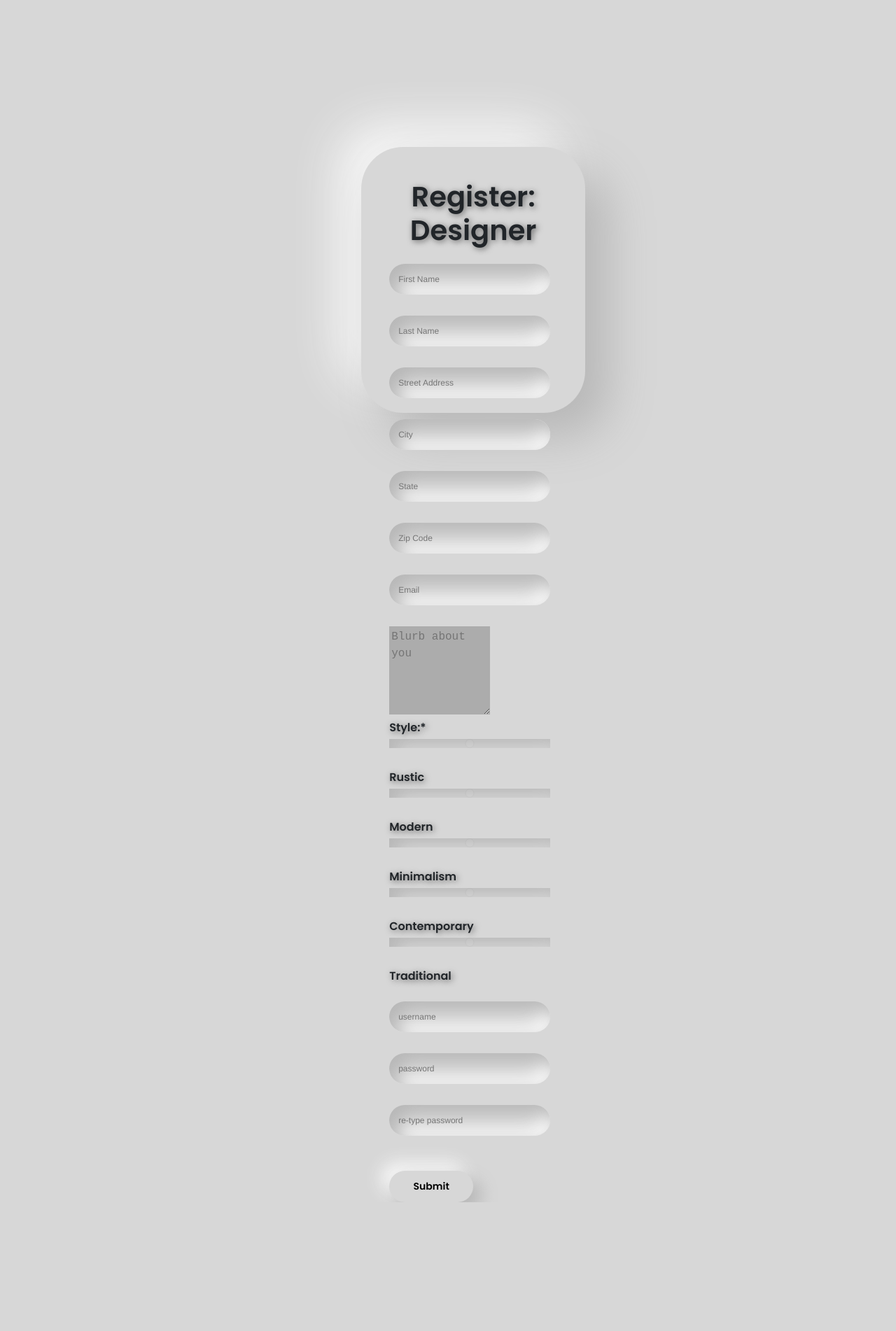
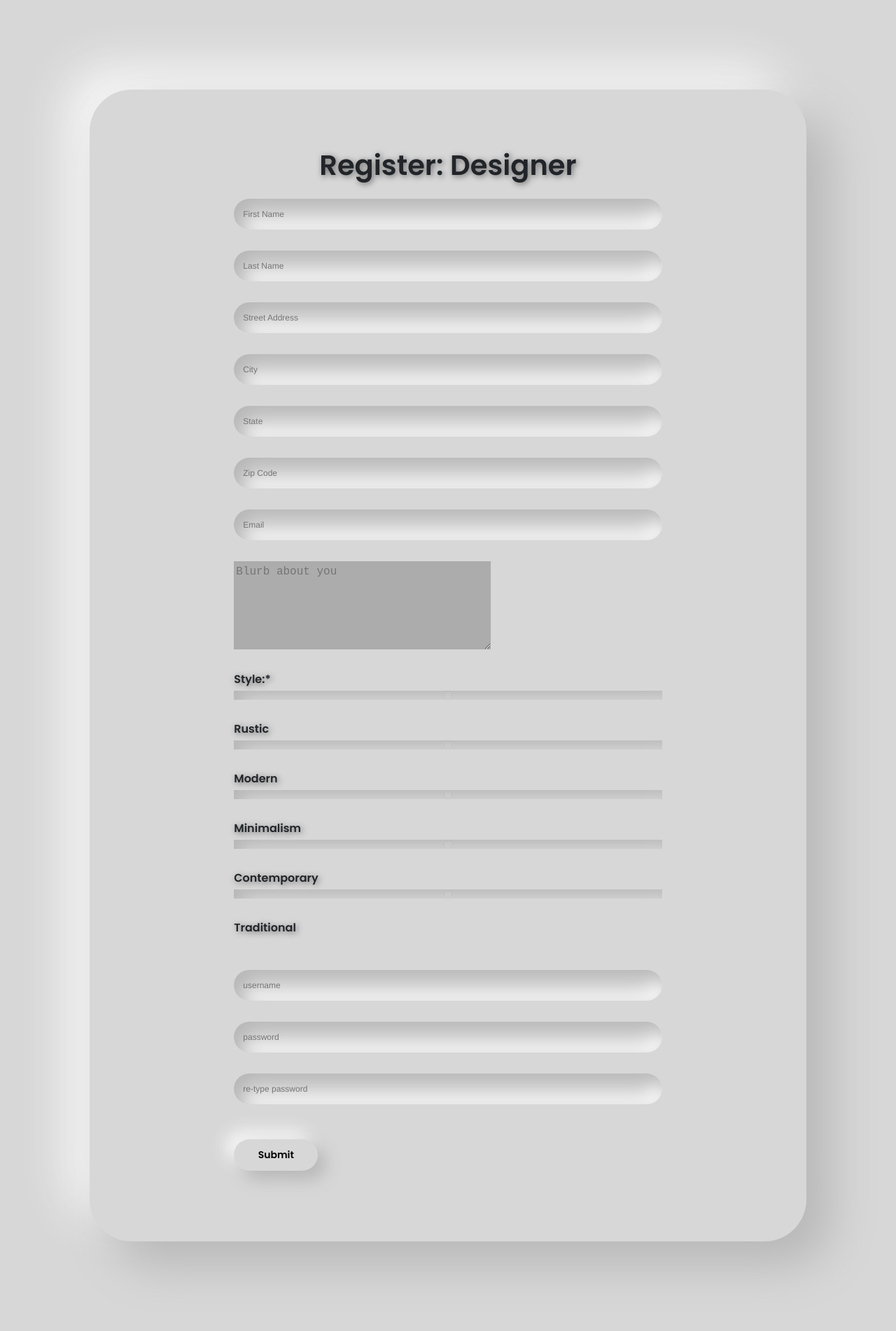
Before and after one commit to perrinjoseph/indy., a PHP site: page /indy/designerRegistration.php in a window 1280 px wide. Shown: the part 89-1991 px from the top of the page at 70% size. Before the commit the page ends 1807 px from the top, so only its background shows below. Run offline with PHP 8.4, Linux system fonts and the light colour scheme; data that the repository does not hold is empty; some libraries are stand-ins or nearby versions.

Commit message:
Added css for the register pages

```diff
--- a/designerRegistration.php
+++ b/designerRegistration.php
@@ -8,6 +8,7 @@
 <html xmlns="http://www.w3.org/1999/xhtml">
 
 <head>
+
     <meta charset="utf-8">
     <meta name="viewport" content="width=device-width, initial-scale=1, shrink-to-fit=no">
     <meta name="description" content="">
@@ -21,6 +22,8 @@
     <!-- Bootstrap core CSS -->
     <link rel="stylesheet" href="https://stackpath.bootstrapcdn.com/bootstrap/4.5.2/css/bootstrap.min.css" integrity="sha384-JcKb8q3iqJ61gNV9KGb8thSsNjpSL0n8PARn9HuZOnIxN0hoP+VmmDGMN5t9UJ0Z" crossorigin="anonymous">
     <link href="style.css" rel="stylesheet">
+    <link href="registerpage.css" rel="stylesheet">
+
 </head>
 
 <body>
@@ -49,21 +52,21 @@
         </div>
     </nav>
 
-    <div class="row">
+    <div  class="row" id="registerStyles">
 
         <div class="form">
             <form action ="designerRegistration.php" method="post">
 
                 <h1>Register: Designer</h1>
-                <input type="text" name="fname" placeholder="First Name" required />
-                <input type="text" name="lname" placeholder="Last Name" required />
-                <input type="text" name="street" placeholder="Street Address" required />
-                <input type="text" name="city" placeholder="City" required />
-                <input type="text" name="state" placeholder="State" required />
-                <input type="text" name="zip" placeholder="Zip Code" required />
-                <input type="text" name="email" placeholder="Email" required />
+                <input type="text" name="fname" placeholder="First Name" required /><br>
+                <input type="text" name="lname" placeholder="Last Name" required /><br>
+                <input type="text" name="street" placeholder="Street Address" required /><br>
+                <input type="text" name="city" placeholder="City" required /><br>
+                <input type="text" name="state" placeholder="State" required /><br>
+                <input type="text" name="zip" placeholder="Zip Code" required /><br>
+                <input type="text" name="email" placeholder="Email" required /><br>
 
-                <textarea name="aboutme" rows="5" cols="40" placeholder="Blurb about you" required></textarea>
+                <textarea name="aboutme" rows="5" cols="40"  placeholder="Blurb about you" required></textarea><br>
 
 
                 <br>
@@ -86,16 +89,19 @@
                         }
                     }
                 ?>
-                Style:<span class="error">* <?php echo $styleError;?></span>
-                <input type="radio" name="style" <?php if (isset($style) && $style=="rustic") echo "checked";?> value="rustic">Rustic
 
-                <input type="radio" name="style" <?php if (isset($style) && $style=="modern") echo "checked";?> value="modern">Modern
+                Style:<span class="error">* <?php echo $styleError;?></span><br>
 
-                <input type="radio" name="style" <?php if (isset($style) && $style=="minimalism") echo "checked";?> value="minimalism">Minimalism
+                <input type="radio" name="style" <?php if (isset($style) && $style=="rustic") echo "checked";?> value="rustic">Rustic<br>
 
-                <input type="radio" name="style" <?php if (isset($style) && $style=="contemporary") echo "checked";?> value="contemporary">Contemporary
+                <input type="radio" name="style" <?php if (isset($style) && $style=="modern") echo "checked";?> value="modern">Modern<br>
 
-                <input type="radio" name="style" <?php if (isset($style) && $style=="traditional") echo "checked";?> value="traditional">Traditional
+                <input type="radio" name="style" <?php if (isset($style) && $style=="minimalism") echo "checked";?> value="minimalism">Minimalism<br>
+
+                <input type="radio" name="style" <?php if (isset($style) && $style=="contemporary") echo "checked";?> value="contemporary">Contemporary<br>
+
+                <input type="radio" name="style" <?php if (isset($style) && $style=="traditional") echo "checked";?> value="traditional">Traditional<br>
+
 
 
 
--- /dev/null
+++ b/registerpage.css
@@ -0,0 +1,143 @@
+
+
+
+
+
+ .row {
+     height: 100%;
+     background-color: #D7D7D7;
+     width: 100%;
+     max-width:1500px;
+     display: flex;
+     justify-content: center;
+     align-items: center;
+     display: flex;
+     margin: auto;
+ }
+
+ .row-bottom-margin {
+     margin-bottom:30px;
+     height: 100%;
+     background-color: #D7D7D7;
+     width: 100%;
+     justify-content: center;
+     align-items: center;
+     display: flex;
+ }
+
+ .row .form {
+
+     padding: 40px;
+     display: flex;
+     flex-direction: column;
+     align-items: center;
+     background-color: #D7D7D7;
+     margin:10%;
+     padding: 6%;
+     height: 100%;
+     width: 100%;
+     border-radius: 60px;
+     background: #D7D7D7;
+     box-shadow: 33px 33px 66px #b7b7b7,
+         -33px -33px 66px #f7f7f7;
+         justify-content: center;
+ }
+
+ .row .form h1 {
+     margin-bottom: 24px;
+     margin-top: 7px;
+     font-size: 40px;
+     text-align: center;
+
+ }
+
+ .row .form input {
+     outline: none;
+     border: none;
+     margin-bottom: 30px;
+     font-size: 12px;
+     padding: 13px;
+     width: 100%;
+
+     font-family: Helvetica;
+
+     border-radius: 68px;
+     background: #D7D7D7;
+     box-shadow: inset 12px 12px 24px #b7b7b7,
+         inset -12px -12px 24px #f7f7f7;
+
+ }
+
+ .row .form button {
+     border: none;
+     outline: none;
+     font-size: 14px;
+     padding: 12px;
+     margin-top: 20px;
+     width: 120px;
+
+     border-radius: 35px;
+     background: #D7D7D7;
+     box-shadow: 12px 12px 24px #b7b7b7,
+         -12px -12px 24px #f7f7f7;
+
+ }
+
+ .row .form button:hover {
+     border-radius: 35px;
+     background: #D7D7D7;
+     box-shadow: inset 16px 16px 31px #b7b7b7,
+         inset -16px -16px 31px #f7f7f7;
+
+ }
+
+ .row .package {
+     margin-bottom: 8%;
+     margin-top: 8%;
+     margin-left: 8%;
+     padding: 40px;
+     display: flex;
+     flex-direction: column;
+     align-items: center;
+     background-color: #D7D7D7;
+
+     height: 420px;
+     width: 320px;
+     border-radius: 68px;
+     background: #d7d7d7;
+     box-shadow: inset 41px 41px 82px #b7b7b7,
+             inset -41px -41px 82px #f7f7f7;
+ }
+
+ .row .package h1 {
+     margin-bottom: 24px;
+     margin-top: 7px;
+     font-size: 40px;
+     text-align: center;
+
+ }
+
+ .row .package button {
+     border: none;
+     outline: none;
+     font-size: 14px;
+     padding: 12px;
+     margin-top: 20px;
+     width: 120px;
+
+     border-radius: 35px;
+     background: #D7D7D7;
+     box-shadow: 12px 12px 24px #b7b7b7,
+         -12px -12px 24px #f7f7f7;
+ }
+
+ .row .package button:hover {
+     border-radius: 35px;
+     background: #D7D7D7;
+     box-shadow: inset 16px 16px 31px #b7b7b7,
+         inset -16px -16px 31px #f7f7f7;
+ }
+
+ .row .package form {
+     text-align: center;
+ }
--- a/style.css
+++ b/style.css
@@ -877,3 +877,8 @@ border-radius: 60px;
     box-shadow: 33px 33px 66px #b7b7b7,
         -33px -33px 66px #f7f7f7;
 }
+
+
+
+
+/* Styless for the register pages */
```
Also changed, not shown: customerRegistration.php (+15 -13 lines).
